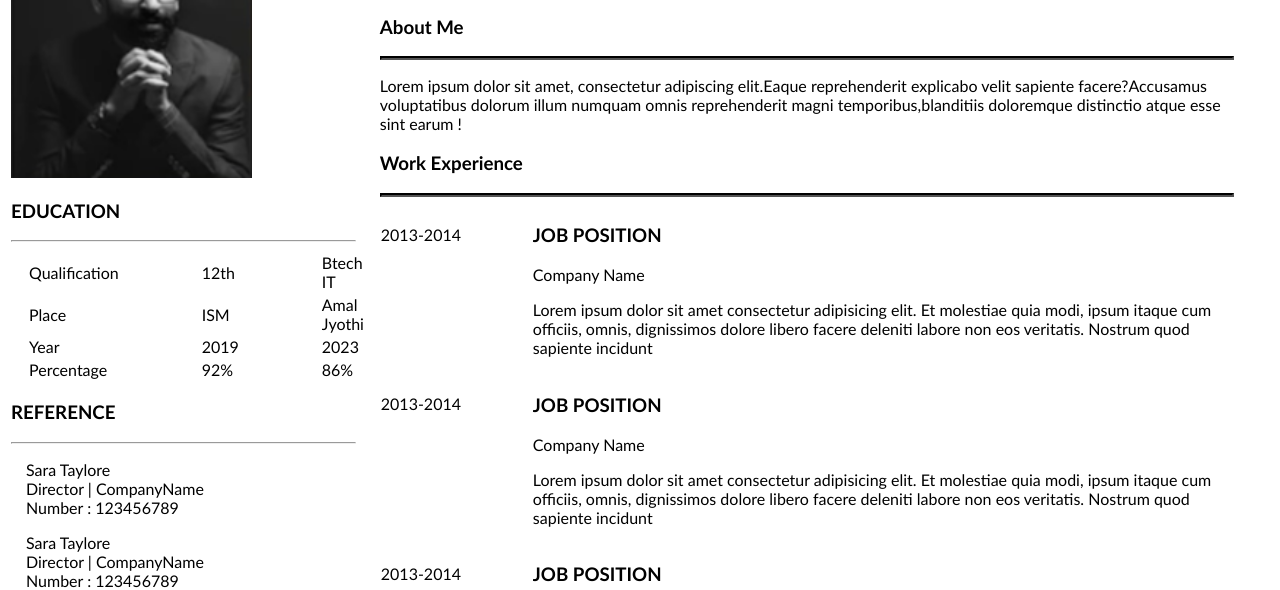
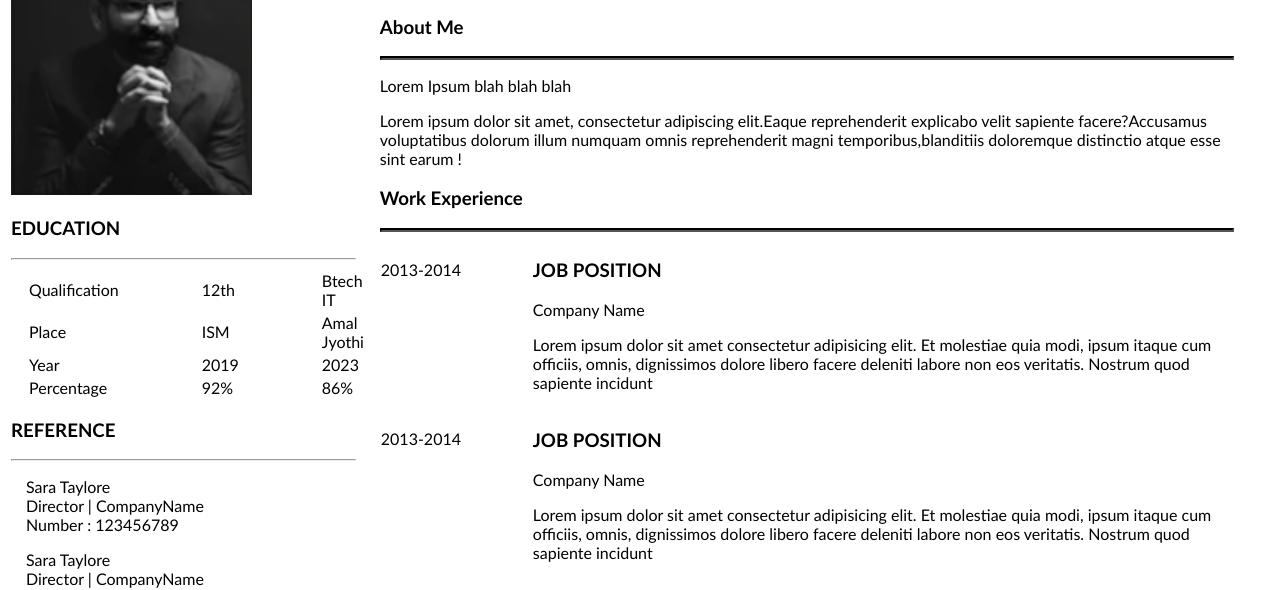
Before and after one commit to Emna-Elizabeth/Resume, a plain HTML site: page index.html in a window 1280 px wide. Shown: the part 198-788 px from the top of the page. Drawn offline with Linux system fonts and the light colour scheme.

Commit message:
initial commit

```diff
--- a/index.html
+++ b/index.html
@@ -69,6 +69,7 @@
                 <section class="about">
                     <h3>About Me</h3>
                     <hr />
+                    <p>Lorem Ipsum blah blah blah</p>
                     <p>Lorem ipsum dolor sit amet, consectetur adipiscing elit.Eaque reprehenderit explicabo velit sapiente facere?Accusamus voluptatibus dolorum illum numquam omnis reprehenderit magni temporibus,blanditiis doloremque distinctio atque esse sint earum !</p>
                 </section>
                 <section class="Work">
```
